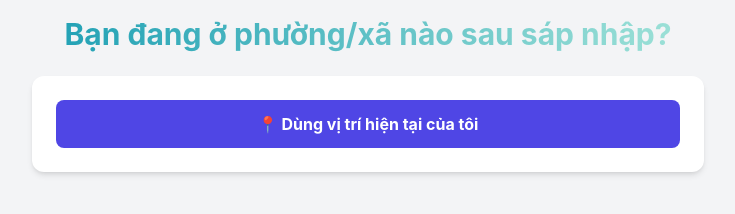
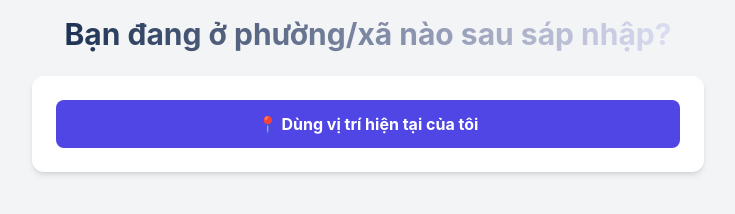
Before and after one commit to quochung200030/test, a plain HTML site: page index.html in a window 1280 px wide. Shown: the whole page, without its empty margins (272-1007 px from the left). Drawn offline with nearby package versions, Linux system fonts and the light colour scheme.

Commit message:
Update index.html

```diff
--- a/index.html
+++ b/index.html
@@ -14,7 +14,7 @@
 </head>
 <body class="bg-gray-100 text-gray-800 p-4">
   <div class="max-w-2xl mx-auto">
-    <h1 class="text-3xl font-bold text-center mb-6 bg-clip-text text-transparent" style="background-image: linear-gradient(to right, #1E9FB4, #A1E3D8);">
+    <h1 class="text-3xl font-bold text-center mb-6 bg-clip-text text-transparent" style="background-image: linear-gradient(to right, #13294B, #E6E6FA);">
   Bạn đang ở phường/xã nào sau sáp nhập?
     </h1>
 
```
